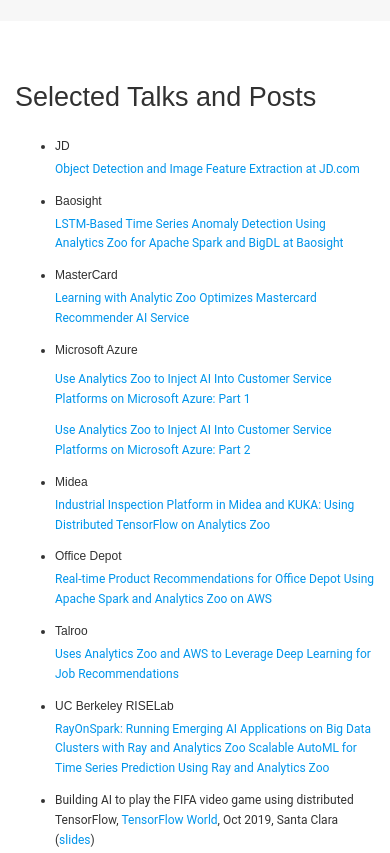
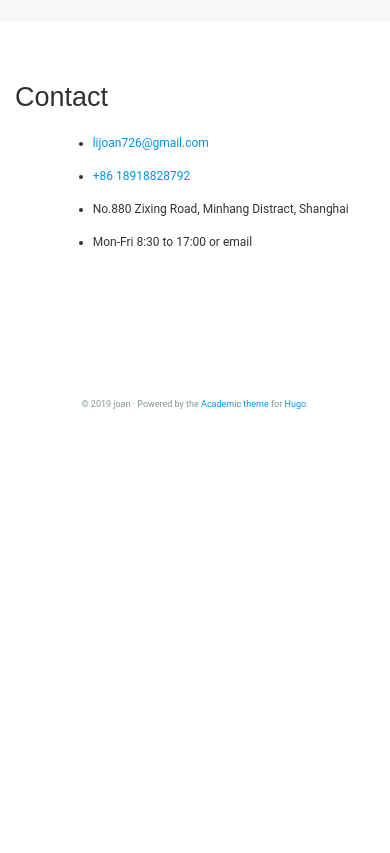
Before and after one commit to joan726/demo, a plain HTML site: page index.html in a window 390 px wide. Shown: the part 7300-8153 px from the top of the page. After the commit the page ends 7747 px from the top, so only its background shows below. Drawn offline with nearby package versions, Linux system fonts and the light colour scheme.

Commit message:
Update index.html

```diff
--- a/index.html
+++ b/index.html
@@ -123,22 +123,6 @@
         </li>
 
 
-
-
-
-
-
-
-
-
-
-        <li class="nav-item">
-          <a href="/#talk" data-target="#talk">
-
-            <span>Talks</span>
-
-          </a>
-        </li>
 
 
 
@@ -570,7 +554,7 @@
     <a href="http://aaai.org/Conferences/AAAI-19/aaai19tutorials/#sp2" target="_blank" itemprop="url">Build Deep Learning Applications for Big Data Platforms</a>
   </h3>
 
-  <div class="article-style" itemprop="articleBody" align="justify" margin-bottom="10px">
+  <div class="article-style" itemprop="articleBody" align="justify">
     Recent breakthroughs in artificial intelligence applications have brought deep learning to the forefront of new generations of data analytics. In this tutorial, we will present the practice and design tradeoffs on building large-scale deep learning applications (such as computer vision and NLP), for production data and workflow on Big Data platforms. We will provide an overview of emerging deep learning frameworks for Big Data (e.g., BigDL, TensorFlowOnSpark, Deep Learning Pipelines for Apache Spark, etc.), and present the underlying distributed systems and algorithms. More importantly, we will show how to build and productionize end-to-end deep learning application pipelines for Big Data (on top of Analytics Zoo, a unified analytics + AI platform for distributed TensorFlow, Keras and BigDL on Apache Spark), using real-world use cases (such as Azure, JD.com, World Bank, Midea/KUKA, etc.)
   </div>
 
@@ -863,50 +847,6 @@
 
 
 
-  <section id="talk" class="home-section">
-    <div class="container">
-
-
-<div class="row">
-  <div class="col-xs-12 col-md-4 section-heading">
-    <h1>Selected Talks and Posts</h1>
-
-  </div>
-  <div class="col-xs-12 col-md-8">
-
-        <div class="pub-list-item" itemscope itemtype="http://schema.org/CreativeWork">
-  <div class="row">
-
-    <div class="col-md-12">
-
-<ul>
-<li><p> <h4>JD</h4> <a href="https://software.intel.com/en-us/articles/building-large-scale-image-feature-extraction-with-bigdl-at-jdcom" target="_blank">Object Detection and Image Feature Extraction at JD.com</a></p></li>
-
-<li><p> <h4>Baosight</h4> <a href="https://software.intel.com/en-us/articles/lstm-based-time-series-anomaly-detection-using-analytics-zoo-for-apache-spark-and-bigdl" target="_blank">LSTM-Based Time Series Anomaly Detection Using Analytics Zoo for Apache Spark and BigDL at Baosight</a></p></li>
-
-<li><p> <h4>MasterCard</h4> <a href="https://software.intel.com/en-us/articles/deep-learning-with-analytic-zoo-optimizes-mastercard-recommender-ai-service" target="_blank">Learning with Analytic Zoo Optimizes Mastercard Recommender AI Service</a></p></li>
-
-<li><p> <h4>Microsoft Azure</h4> </p><p><a href="https://software.intel.com/en-us/use-analytics-zoo-to-inject-ai-into-customer-service-platforms-on-microsoft-azure-part-1" target="_blank">Use Analytics Zoo to Inject AI Into Customer Service Platforms on Microsoft Azure: Part 1</p><p><a href="https://www.infoq.com/articles/analytics-zoo-qa-module/?from=timeline&isappinstalled=0">Use Analytics Zoo to Inject AI Into Customer Service Platforms on Microsoft Azure: Part 2</a></p></li>
-
-<li><p> <h4>Midea</h4> <a href="https://software.intel.com/en-us/articles/industrial-inspection-platform-in-midea-and-kuka-using-distributed-tensorflow-on-analytics" target="_blank">Industrial Inspection Platform in Midea and KUKA: Using Distributed TensorFlow on Analytics Zoo</a></p></li>
-
-<li><p> <h4>Office Depot</h4> <a href="https://software.intel.com/en-us/articles/real-time-product-recommendations-for-office-depot-using-apache-spark-and-analytics-zoo-on" target="_blank">Real-time Product Recommendations for Office Depot Using Apache Spark and Analytics Zoo on AWS</a></p></li>
-
-<li><p> <h4>Talroo</h4> <a href="https://software.intel.com/en-us/articles/talroo-uses-analytics-zoo-and-aws-to-leverage-deep-learning-for-job-recommendations" target="_blank">Uses Analytics Zoo and AWS to Leverage Deep Learning for Job Recommendations</a></p></li>
-
-<li><p> <h4>UC Berkeley RISELab</h4> <a href="https://medium.com/riselab/rayonspark-running-emerging-ai-applications-on-big-data-clusters-with-ray-and-analytics-zoo-923e0136ed6a">RayOnSpark: Running Emerging AI Applications on Big Data Clusters with Ray and Analytics Zoo
-Scalable AutoML for Time Series Prediction Using Ray and Analytics Zoo</a></p></li>
-
-<li><p>Building AI to play the FIFA video game using distributed TensorFlow, <a href="https://conferences.oreilly.com/tensorflow/tf-ca/public/schedule/detail/78309">TensorFlow World</a>, Oct 2019, Santa Clara (<a href="https://github.com/analytics-zoo/analytics-zoo.github.io/blob/master/presentations/Building AI to play the FIFA video game using distributed TensorFlow.pdf">slides</a>)</p></li>
-
-</ul>
-
-  </div>
-
-</div>
-
-    </div>
-  </section>
 
 
 
@@ -914,10 +854,6 @@ Scalable AutoML for Time Series Prediction Using Ray and Analytics Zoo</a></p></
 
   <section id="contact" class="home-section">
     <div class="container">
-
-
-
-
 
 <div class="row">
   <div class="col-xs-12 col-md-4 section-heading">
```
